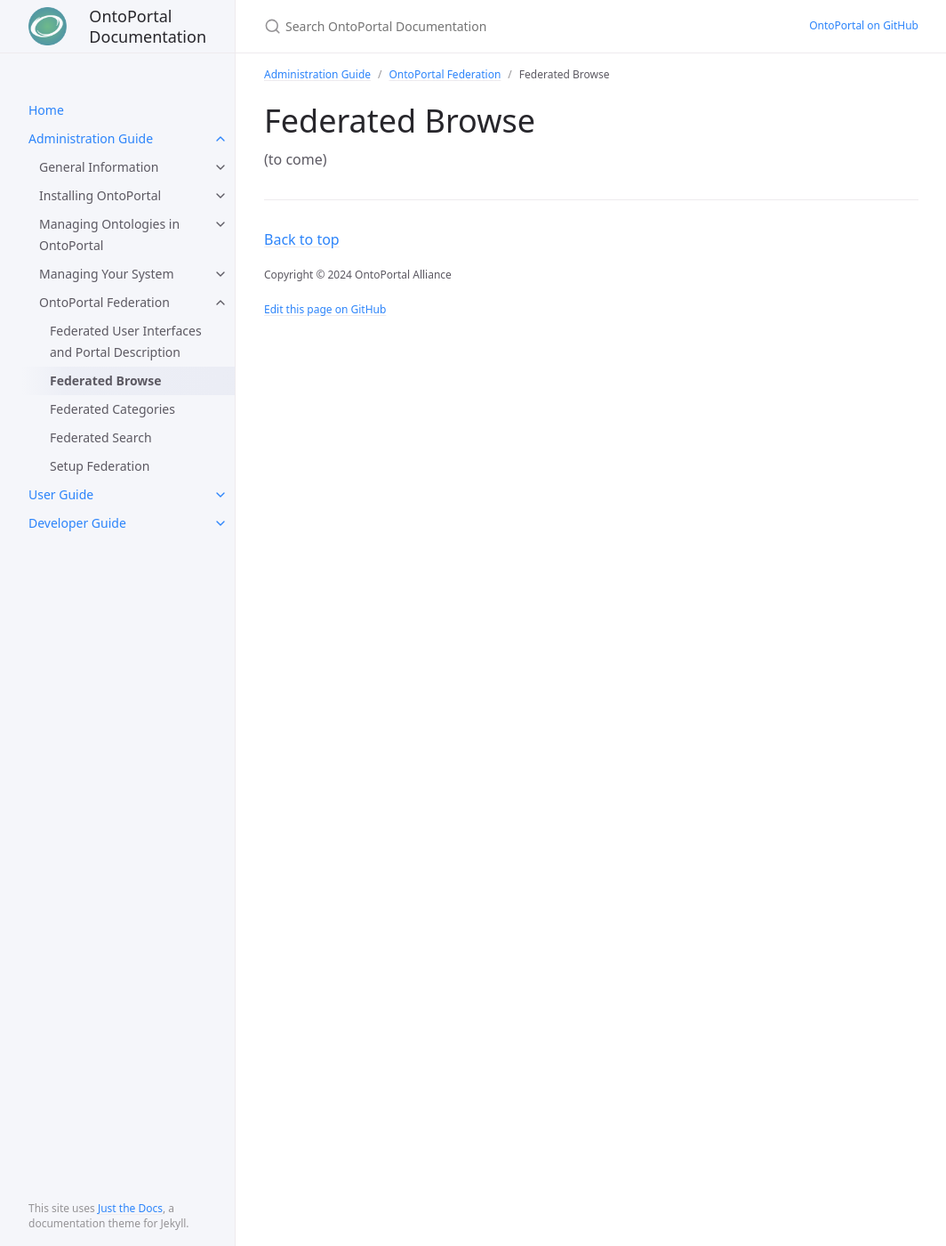
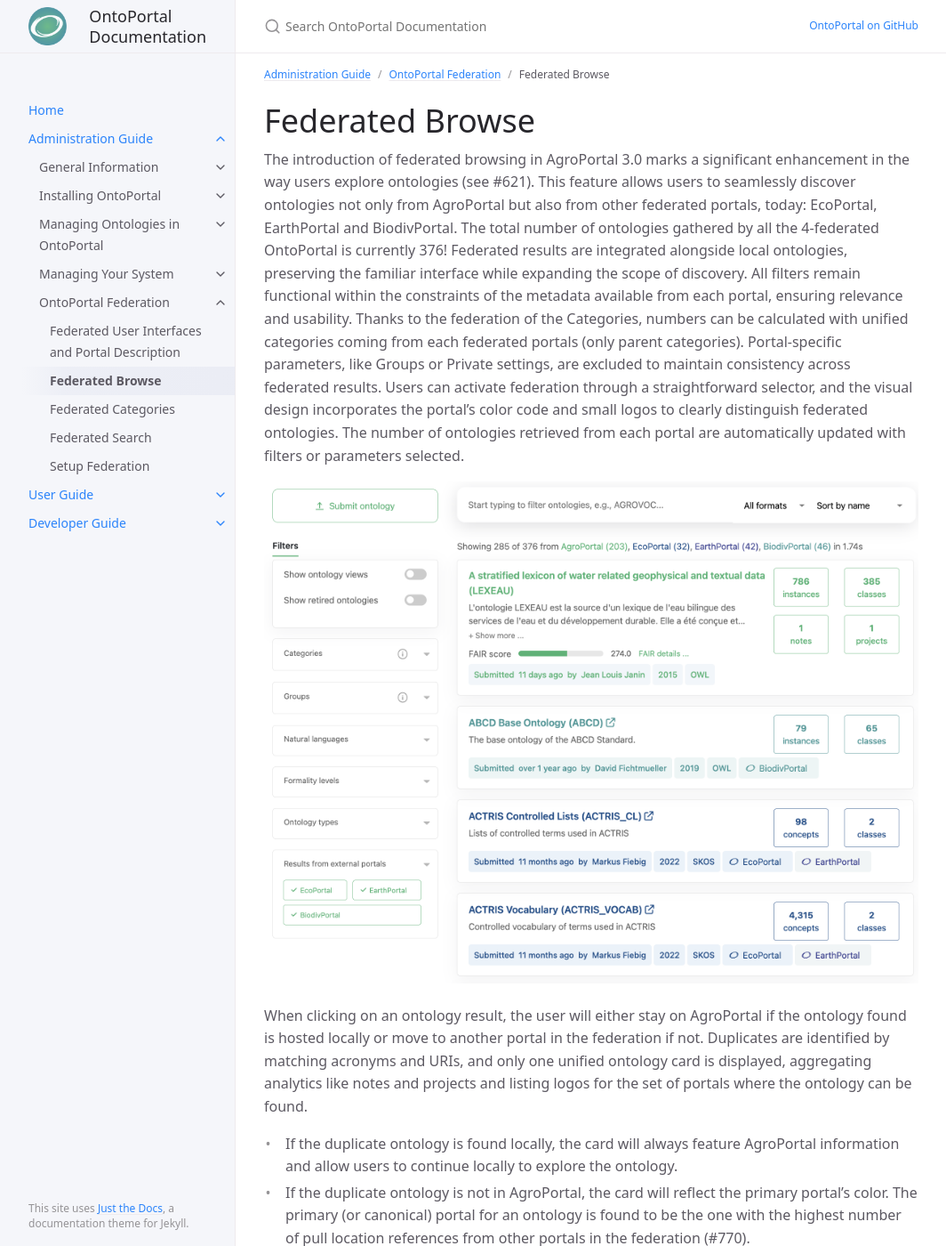
Before and after one commit to ontoportal/documentation, a Jekyll site: the page built from docs/administration-guide/federation/federated_browse.md, in a window 1280 px wide and 1400 px high. Shown: the whole window at 89% size, without its empty margins (107-1171 px from the left). Built offline with Jekyll 4.4.1, drawn with Linux system fonts in a browser that asks for light colours; some of the changed text lies outside the part shown.

Commit message:
add federated browse doc and figures and correct order in the tab of content

```diff
--- a/docs/administration-guide/federation/federated_browse.md
+++ b/docs/administration-guide/federation/federated_browse.md
@@ -3,12 +3,22 @@ title: Federated Browse
 layout: default
 summary: Seamlessly discover ontologies locally and from other federated portals
 status: Preliminary
-nav_order: 4
+nav_order: 2
 parent: OntoPortal Federation
 grand_parent: Administration Guide
 permalink: /administration/federation/federated_browse
 ---
 
 # Federated Browse
+The introduction of federated browsing in AgroPortal 3.0 marks a significant enhancement in the way users explore ontologies (see #621). This feature allows users to seamlessly discover ontologies not only from AgroPortal but also from other federated portals, today: EcoPortal, EarthPortal and BiodivPortal. The total number of ontologies gathered by all the 4-federated OntoPortal is currently 376! Federated results are integrated alongside local ontologies, preserving the familiar interface while expanding the scope of discovery. All filters remain functional within the constraints of the metadata available from each portal, ensuring relevance and usability. Thanks to the federation of the Categories, numbers can be calculated with unified categories coming from each federated portals (only parent categories).
+Portal-specific parameters, like Groups or Private settings, are excluded to maintain consistency across federated results.
+Users can activate federation through a straightforward selector, and the visual design incorporates the portal's color code and small logos to clearly distinguish federated ontologies. The number of ontologies retrieved from each portal are automatically updated with filters or parameters selected.
 
-(to come)
+![Federated Browse]({{site.figures_link}}/OntoPortal/federation/browse-federation.png)
+
+
+When clicking on an ontology result, the user will either stay on AgroPortal if the ontology found is hosted locally or move to another portal in the federation if not. Duplicates are identified by matching acronyms and URIs, and only one unified ontology card is displayed, aggregating analytics like notes and projects and listing logos for the set of portals where the ontology can be found.
+* If the duplicate ontology is found locally, the card will always feature AgroPortal information and allow users to continue locally to explore the ontology.
+* If the duplicate ontology is not in AgroPortal, the card will reflect the primary portal's color. The primary (or canonical) portal for an ontology is found to be the one with the highest number of pull location references from other portals in the federation (#770).
+
+For performance scalability, the Browse page incrementally loads results from federated APIs; only local ontologies load by default followed by federated results if selected providing a seamless user experience while making aware to the users that additional content is being loaded.
```
